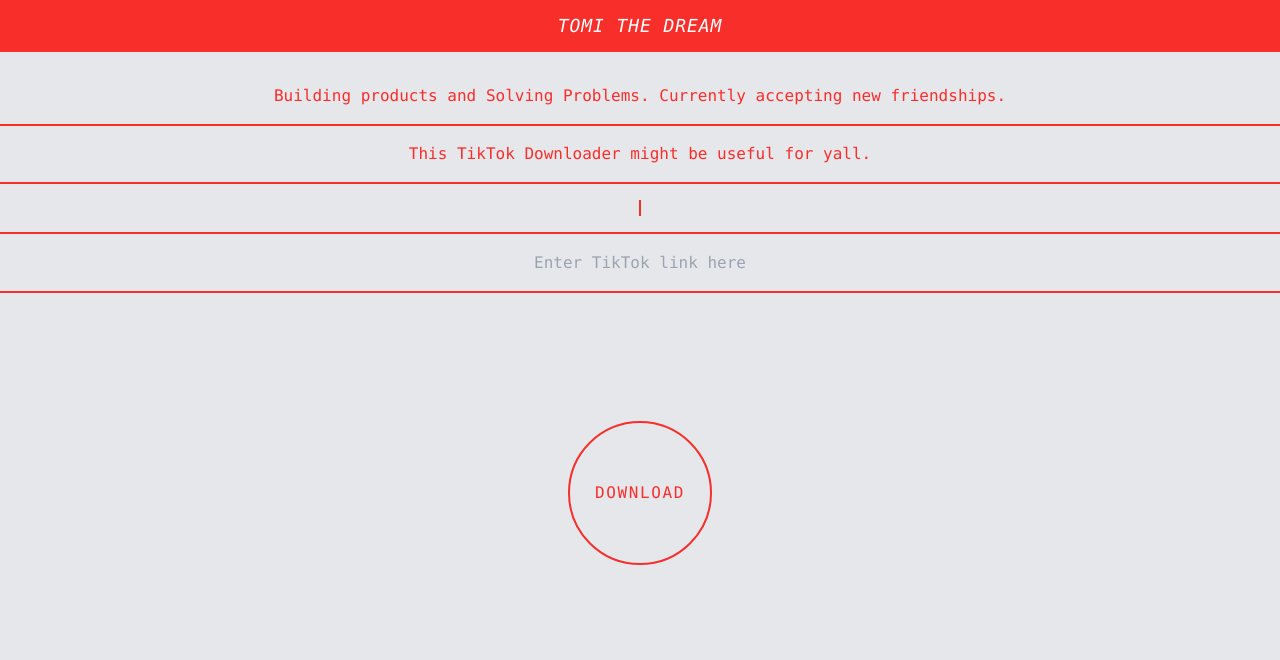
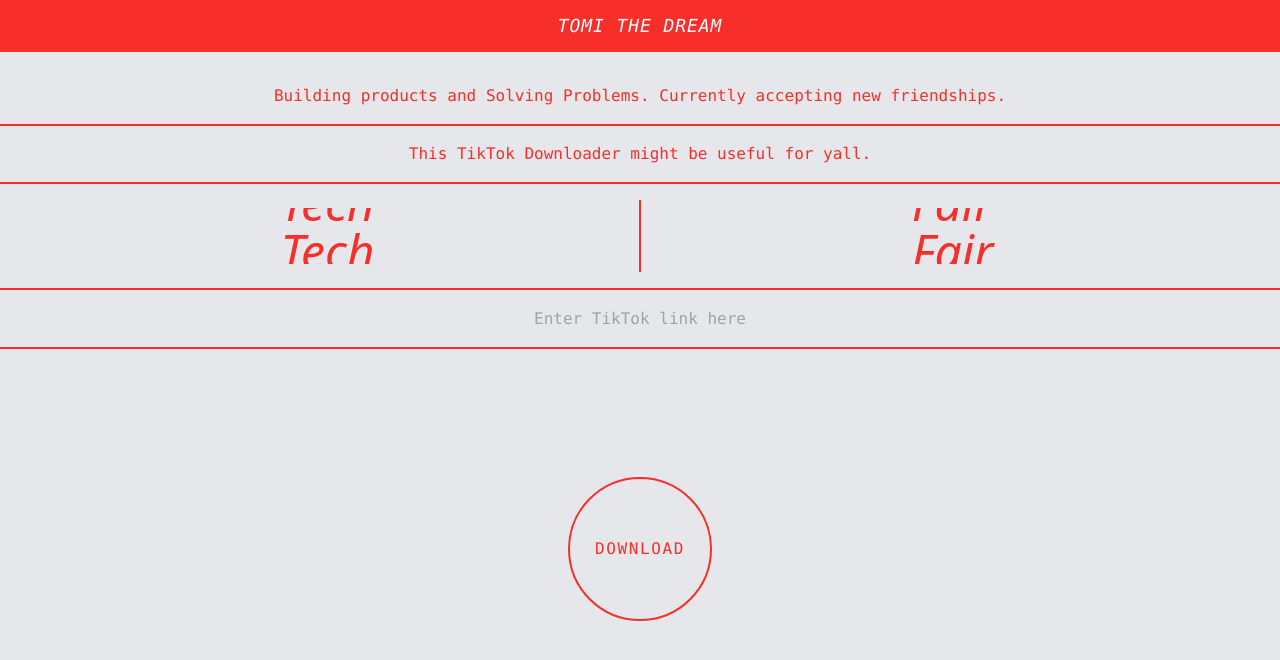
Before and after one commit to yaelahtom/tiktokder, a Next.js app: page / in a window 1280 px wide. Shown: the top 660 px of the page. Built offline with nearby package versions, Linux system fonts and the light colour scheme.

Commit message:
aduh ousing running text

```diff
--- a/app/page.js
+++ b/app/page.js
@@ -5,37 +5,41 @@
 import { motion } from 'framer-motion';
 
 const VerticalRunningText = ({ text }) => {
-  const textArray = Array(50).fill(text); // Create an array with a large number of text items
-
   // Define the animation properties
   const textMotion = {
-    initial: { y: '0%' }, // Start from just off-screen at the bottom
-    animate: { y: '-200%' }, // Move to twice the height of the container upwards
+    initial: { y: 0 },  // Start off-screen at the bottom
+    animate: { y: '-100vh' }, // End off-screen at the top
     transition: {
-      repeat: Infinity, // Loop the animation
+      repeat: Infinity,  // Loop the animation
       repeatType: "loop",
-      duration: 1, // Duration of one loop; adjust as needed for speed
-      ease: "linear", // Linear easing for a smooth continuous scroll
+      duration: 5,     // Duration of one loop; adjust as needed for speed
+      ease: "linear"    // Linear easing for a smooth continuous scroll
     }
   };
+  const items = []; // Array to hold the text items
+  const numberOfItems = 10; // Adjust the number to fill the vertical space
+
+  // Fill the items array with multiple text elements
+  for (let i = 0; i < numberOfItems; i++) {
+    items.push(
+      <span key={ i } className="text-5xl italic">{ text }</span>
+    );
+  }
 
   return (
-    <div className="overflow-hidden h-full relative"> {/* Container must have overflow hidden */}
+    <div className="overflow-hidden h-full"> {/* Container must have a fixed height */}
       <motion.div
-        className="absolute"
+        className="whitespace-nowrap"
         {...textMotion}
       >
-        {/* Render the array of text */}
-        {textArray.map((item, index) => (
-          <div key={index} className="text-5xl my-2">
-            {item}
-          </div>
-        ))}
+        {/* Map over the items array to render them */}
+        <div className="flex flex-col items-center max-h-14">
+          {items.map((item) => item)}
+        </div>
       </motion.div>
     </div>
   );
 };
-
 
 
 const Page = () => {
```
